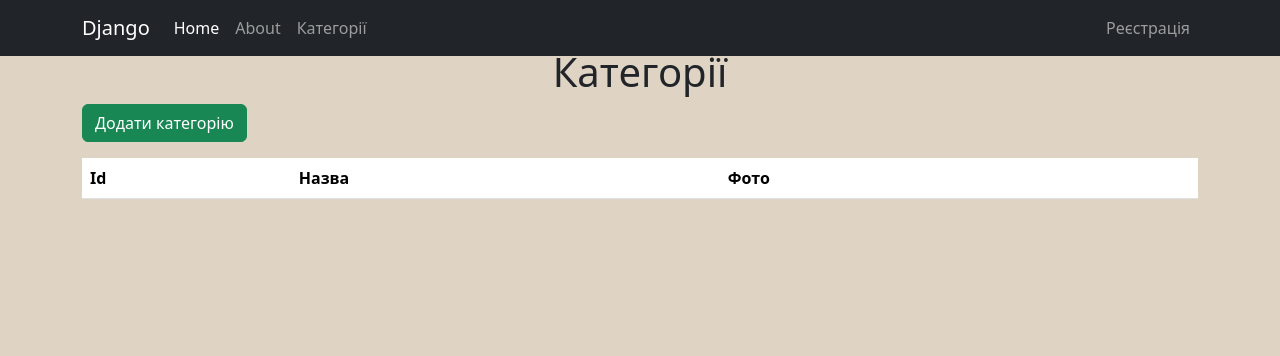
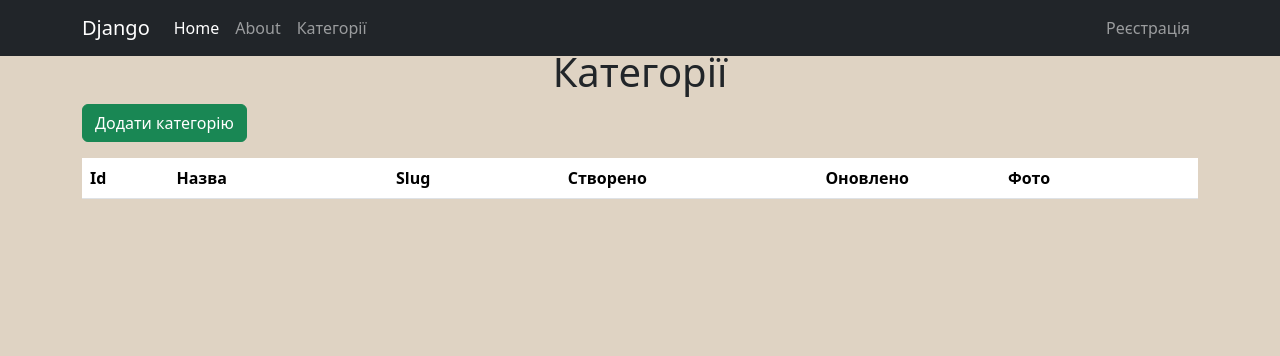
Before and after one commit to novakvova/DjangoPython_P22, a Django app: page /categories/ in a window 1280 px wide. Shown: the top 356 px of the page. Run offline with Django 5.2, Linux system fonts and the light colour scheme; data that the repository does not hold is empty.

Commit message:
Working is good

```diff
--- a/1.SimpleMVT/djangomvt/categories/models.py
+++ b/1.SimpleMVT/djangomvt/categories/models.py
@@ -5,6 +5,7 @@ from django.core.files.base import ContentFile
 from PIL import Image
 from django.db import models
 from django.utils.text import slugify
+from unidecode import unidecode
 
 
 # Create your models here.
@@ -39,7 +40,7 @@ class Category(models.Model):
             self.image.save(filename, ContentFile(buffer.read()), save=False)
 
         if not self.slug:
-            base_slug = slugify(self.name, allow_unicode=True)
+            base_slug = slugify(unidecode(self.name))
             slug = base_slug
             counter = 1
             while Category.objects.filter(slug=slug).exists():
--- a/1.SimpleMVT/djangomvt/categories/templates/categories.html
+++ b/1.SimpleMVT/djangomvt/categories/templates/categories.html
@@ -10,6 +10,9 @@
     <tr>
       <th scope="col">Id</th>
       <th scope="col">Назва</th>
+      <th class="text-center" scope="col">Slug</th>
+      <th class="text-center" scope="col">Створено</th>
+      <th class="text-center" scope="col">Оновлено</th>
       <th scope="col">Фото</th>
       <th scope="col"></th>
     </tr>
@@ -19,6 +22,9 @@
     <tr>
       <th scope="row">{{ category.id }}</th>
       <td>{{ category.name }}</td>
+      <td class="text-center"><span class="badge bg-secondary">{{ category.slug }}</span></td>
+      <td class="text-muted text-center">{{ category.created_at|date:"d.m.Y H:i" }}</td>
+      <td class="text-muted text-center">{{ category.updated_at|date:"d.m.Y H:i" }}</td>
       <td><img src="{{ category.image.url }}" alt="{{ category.name }}" width="100"></td>
       <td>
         <a href="{% url 'categories:edit_category' category.id %}" class="btn btn-warning me-1">Edit</a>
--- a/1.SimpleMVT/requirements.txt
+++ b/1.SimpleMVT/requirements.txt
@@ -1,4 +1,7 @@
-asgiref==3.9.2
+asgiref==3.9.1
 Django==5.2.6
+pillow==11.3.0
 sqlparse==0.5.3
+text-unidecode==1.3
 tzdata==2025.2
+Unidecode==1.4.0
```
Also changed, not shown: 1.SimpleMVT/djangomvt/images/6aa78b42467c4388b1950bfc719aec32.webp (added), 1.SimpleMVT/djangomvt/images/78c463d3882d4ab68779fc71f0a7ddfd.webp (added), 1.SimpleMVT/djangomvt/images/e526a63d4c56481f8df37ef850ec39d5.webp (added).
